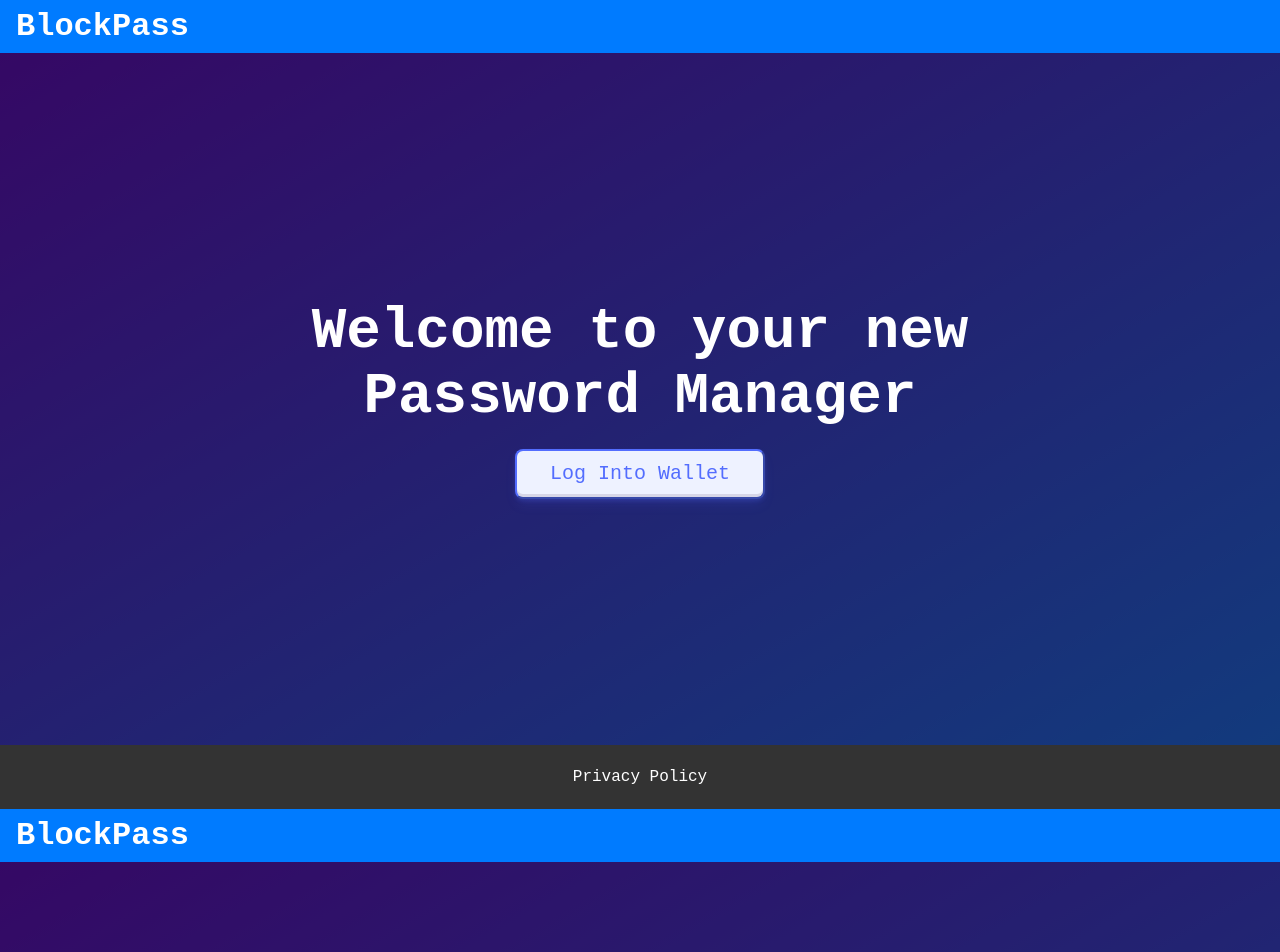
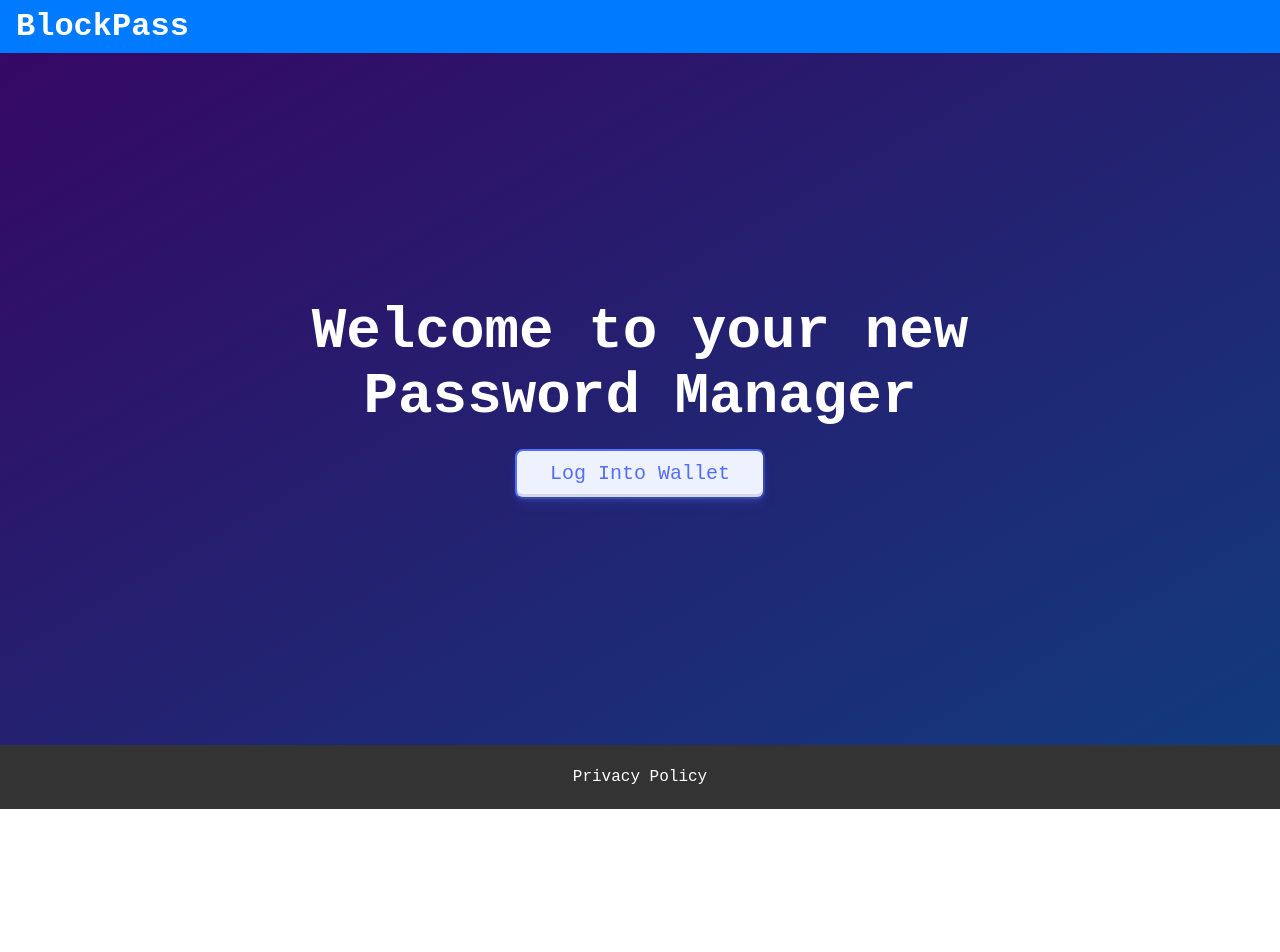
Before and after one commit to Ahmad-Darami/PasswordManager, a Next.js app: page / in a window 1280 px wide. Shown: the top 952 px of the page. After the commit the page ends 809 px from the top, so only its background shows below. Built offline with nearby package versions, Linux system fonts and the light colour scheme.

Commit message:
optimization

```diff
--- a/pages/_app.js
+++ b/pages/_app.js
@@ -63,7 +63,6 @@ export default function App({ Component, pageProps }) {
             <Component {...pageProps} />
           </motion.div>
         </AnimatePresence>
-        <Component {...pageProps} />
       </StateContext>
     </>
   )
```
